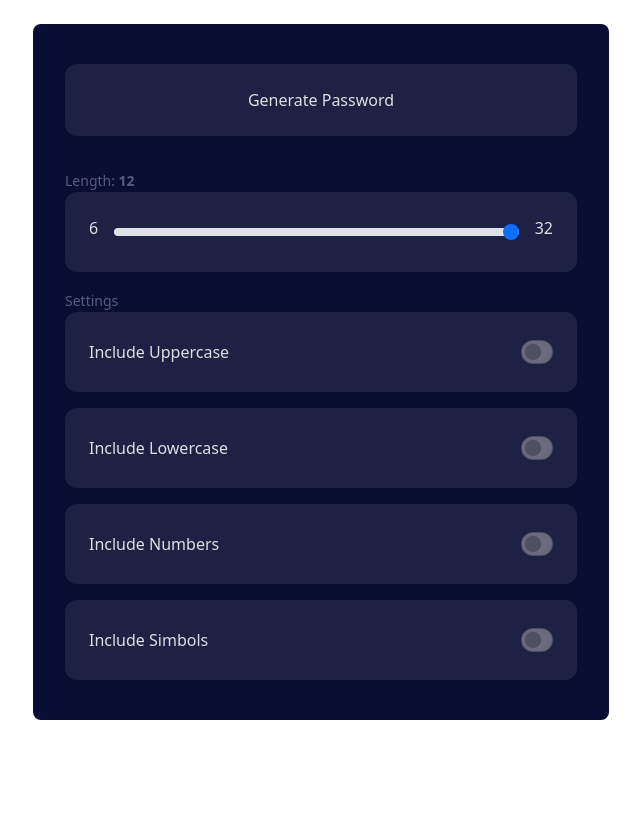
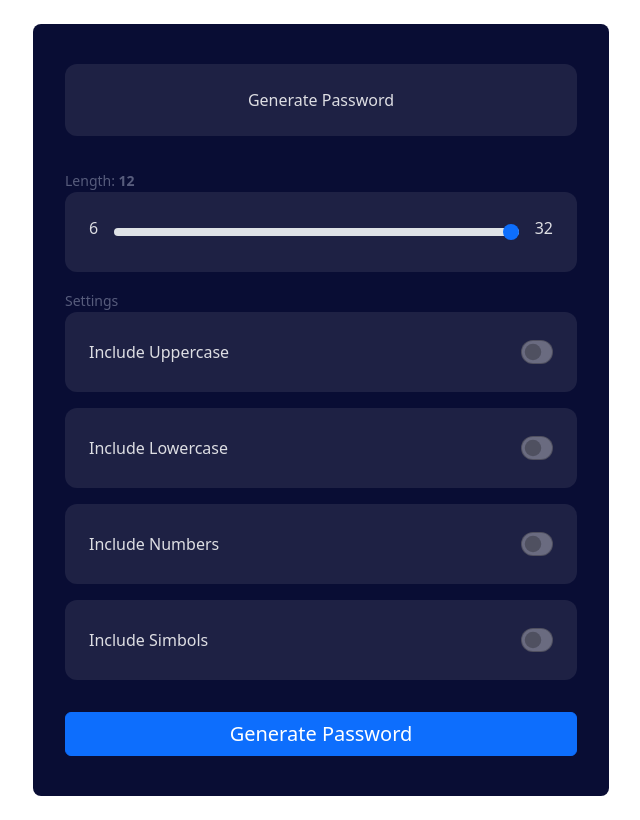
Before and after one commit to Cristian-Sosa/password-generator, a React (Vite) app: page / in a window 1280 px wide. Shown: the whole page, without its empty margins (319-959 px from the left). Built offline with nearby package versions, Linux system fonts and the light colour scheme.

Commit message:
feature: static generate password button created

```diff
--- a/src/assets/css/styles.css
+++ b/src/assets/css/styles.css
@@ -13,13 +13,11 @@ body {
   border-radius: 8px;
 }
 
-
-
+/* Password Show section styles */
 .PassContainer {
-width: 100%;
+  width: 100%;
   margin: 0 auto 16px;
   padding: 8px 32px;
-
 }
 
 .PassShow {
@@ -160,3 +158,18 @@ width: 100%;
 .ToggleButton .form-check-input:checked {
   background-color: rgb(94, 99, 231);
 }
+
+/* Generate Button section styles */
+.GenerateButton {
+  width: 100%;
+
+  margin: 0 auto;
+  padding: 8px 32px;
+}
+.GenerateButton .btn.btn-primary {
+  width: 100%;
+
+  margin-top: 16px;
+
+  font-size: 20px;
+}
--- /dev/null
+++ b/src/components/GenerateButton.jsx
@@ -0,0 +1,9 @@
+function GenerateButton() {
+    return (
+        <div className="GenerateButton">
+            <button type="button" className="btn btn-primary">Generate Password</button>
+        </div>
+    );
+  }
+
+  export default GenerateButton;
--- a/src/components/Length.jsx
+++ b/src/components/Length.jsx
@@ -4,7 +4,7 @@ function Length() {
   return (
     <div className="Length">
       <span className="Length_title">Length: <b id="LengthValue">12</b></span>
-      <RangeInput />
+      <RangeInput/>
     </div>
   );
 }
--- a/src/main.jsx
+++ b/src/main.jsx
@@ -3,6 +3,7 @@ import ReactDOM from "react-dom/client";
 import Settings from "./components/Settings";
 import Length from "./components/Length";
 import PassShow from "./components/PassShow";
+import GenerateButton from './components/GenerateButton';
 
 ReactDOM.createRoot(document.getElementById("root")).render(
   <React.StrictMode>
@@ -10,6 +11,7 @@ ReactDOM.createRoot(document.getElementById("root")).render(
       <PassShow />
       <Length />
       <Settings />
+      <GenerateButton />
     </main>
   </React.StrictMode>
 );
```
